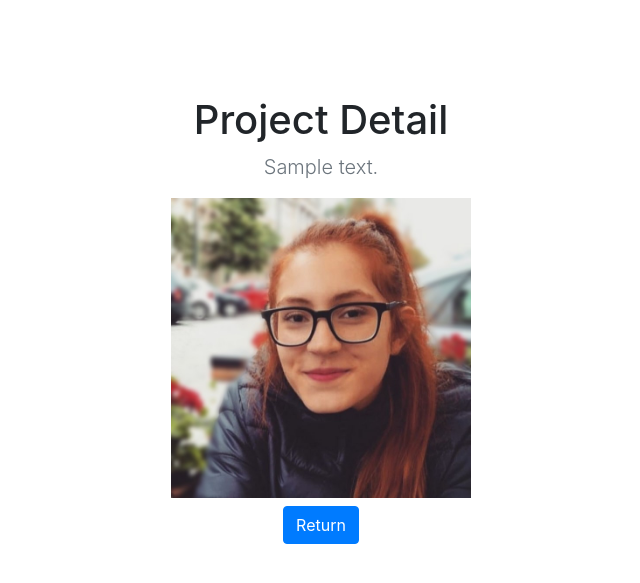
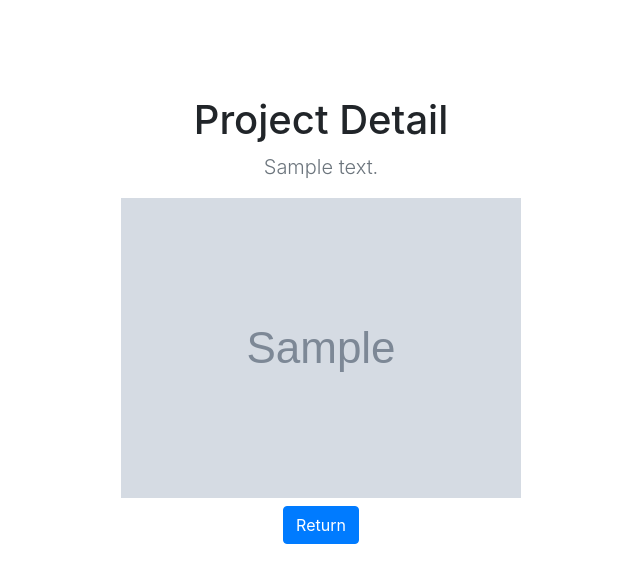
Before and after one commit to brunacorreia/django-portfolio, a Django app: template jobs/templates/jobs/detail.html in a window 1280 px wide. Shown: the top 583 px of the page, without its empty margins (319-959 px from the left). Run offline with Django 3.2, Linux system fonts and the light colour scheme; the template is opened without the code that fills it: most values are stand-ins (such as "Sample title", 1, 10 or a date in 2020); grey boxes marked "Sample" are stand-in pictures; data that the repository does not hold is empty; some libraries are stand-ins or nearby versions.

Commit message:
Linked images to the related project detail

```diff
--- a/jobs/templates/jobs/detail.html
+++ b/jobs/templates/jobs/detail.html
@@ -55,7 +55,7 @@
       <div class="col-lg-6 col-md-8 mx-auto">
         <h1 class="fw-light">Project Detail</h1>
         <p class="lead text-muted">{{ job.summary }}</p>
-        <img src="{% static 'github-profile.jpg' %}" height=300></img>
+        <img src="{{ job.image.url }}" height=300></img>
         <p>
             <a href="{% url 'home' %}" class="btn btn-primary my-2">Return</a>
           </p>
--- a/jobs/templates/jobs/home.html
+++ b/jobs/templates/jobs/home.html
@@ -70,12 +70,14 @@
 
 
         <div class="col-md-4">
+          <a href="{% url 'detail' job.id %}">
           <div class="card shadow-sm">
             <img class="bd-placeholder-img card-img-top" src="{{ job.image.url }}"></img>
             <div class="card-body">
               <p class="card-text">{{ job.summary }}</p>
             </div>
           </div>
+          </a>
         </div>
         {% endfor %}
 
```
